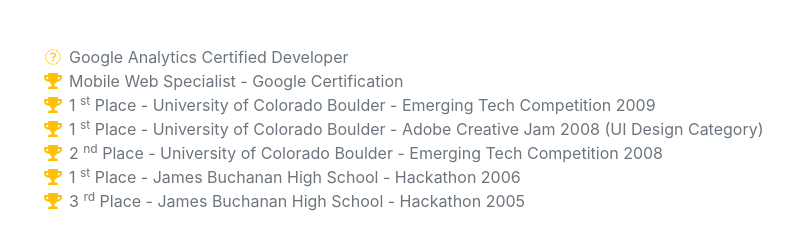
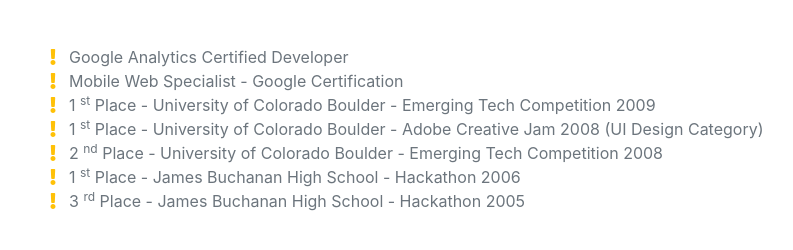
Before and after one commit to Darkness-Skill/Darkness-Skill.github.io, a plain HTML site: page index.html in a window 1280 px wide. Shown: the part 5519-5769 px from the top of the page, without its empty margins (291-1084 px from the left). Drawn offline with nearby package versions, Linux system fonts and the light colour scheme; a web font is replaced by a local one.

Commit message:
Update index.html

```diff
--- a/index.html
+++ b/index.html
@@ -194,39 +194,39 @@
                     <h2 class="mb-5">Ban And Scammer</h2>
                     <ul class="fa-ul mb-0">
                         <li>
-                            <span class="fa-li"><i class="fas fa-X text-warning"></i></span>
+                            <span class="fa-li"><i class="fas fa-exclamation text-warning"></i></span>
                             Google Analytics Certified Developer
                         </li>
                         <li>
-                            <span class="fa-li"><i class="fas fa-trophy text-warning"></i></span>
+                            <span class="fa-li"><i class="fas fa-exclamation text-warning"></i></span>
                             Mobile Web Specialist - Google Certification
                         </li>
                         <li>
-                            <span class="fa-li"><i class="fas fa-trophy text-warning"></i></span>
+                            <span class="fa-li"><i class="fas fa-exclamation text-warning"></i></span>
                             1
                             <sup>st</sup>
                             Place - University of Colorado Boulder - Emerging Tech Competition 2009
                         </li>
                         <li>
-                            <span class="fa-li"><i class="fas fa-trophy text-warning"></i></span>
+                            <span class="fa-li"><i class="fas fa-exclamation text-warning"></i></span>
                             1
                             <sup>st</sup>
                             Place - University of Colorado Boulder - Adobe Creative Jam 2008 (UI Design Category)
                         </li>
                         <li>
-                            <span class="fa-li"><i class="fas fa-trophy text-warning"></i></span>
+                            <span class="fa-li"><i class="fas fa-exclamation text-warning"></i></span>
                             2
                             <sup>nd</sup>
                             Place - University of Colorado Boulder - Emerging Tech Competition 2008
                         </li>
                         <li>
-                            <span class="fa-li"><i class="fas fa-trophy text-warning"></i></span>
+                            <span class="fa-li"><i class="fas fa-exclamation text-warning"></i></span>
                             1
                             <sup>st</sup>
                             Place - James Buchanan High School - Hackathon 2006
                         </li>
                         <li>
-                            <span class="fa-li"><i class="fas fa-trophy text-warning"></i></span>
+                            <span class="fa-li"><i class="fas fa-exclamation text-warning"></i></span>
                             3
                             <sup>rd</sup>
                             Place - James Buchanan High School - Hackathon 2005
```
